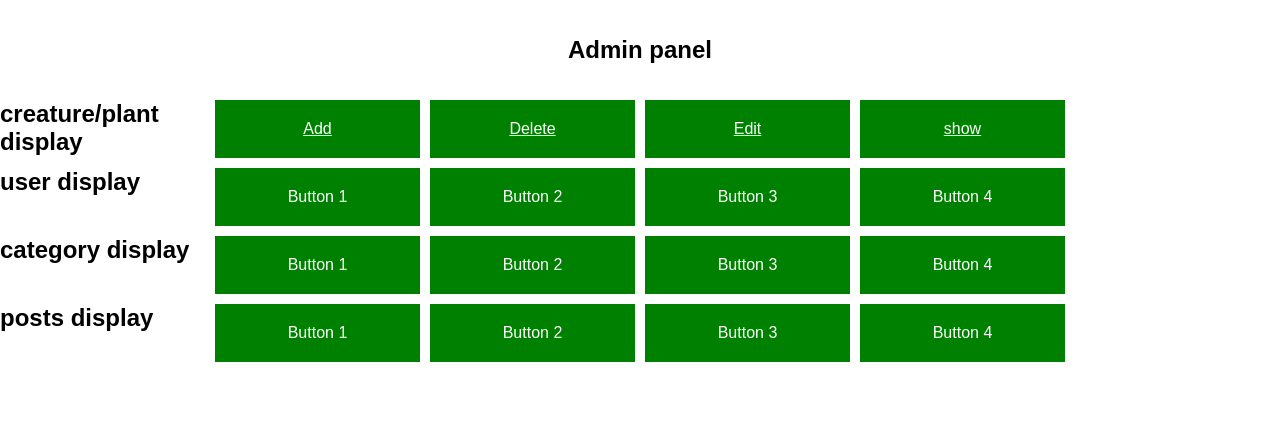
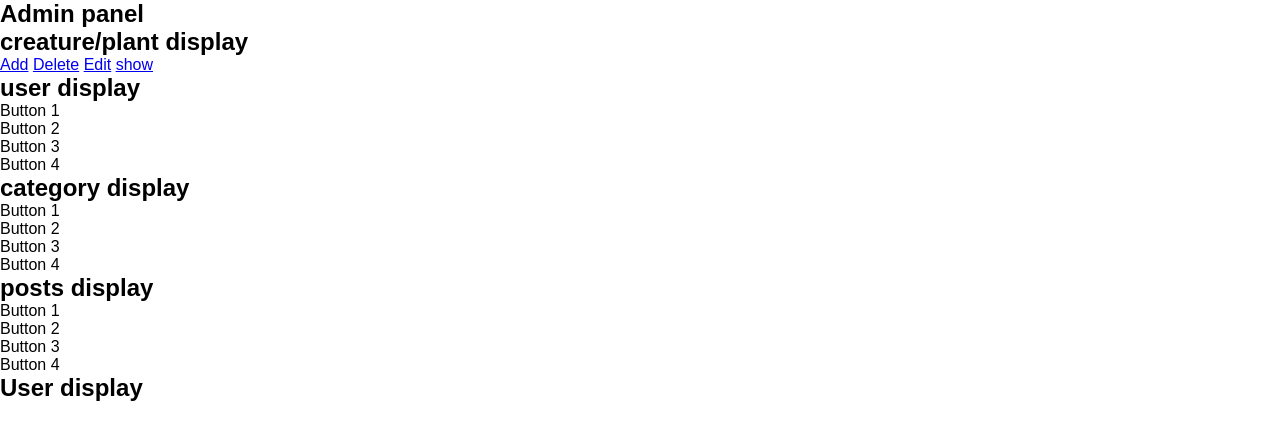
Before and after one commit to RobbertBons/Prehistoric-database, a PHP site: page /Admin.php in a window 1280 px wide. Shown: the part 133-573 px from the top of the page. Run offline with PHP 8.4, Linux system fonts and the light colour scheme.

Commit message:
niks veranderd

```diff
--- a/Admin.php
+++ b/Admin.php
@@ -35,41 +35,7 @@
     <div class="button">Button 4</div>
 </div>
 
-<style>
-  .title {
-    display: flex;
-    justify-content: center; /* Center horizontally */
-    align-items: center; /* Center vertically */
-    height: 100px; /* Set a specific height for the title section */
-  }
-
-  .title h1 {
-    margin: 0; /* Remove default margin */
-  }
-
-  .button-container {
-    display: grid;
-    grid-template-columns: repeat(6, 3fr);
-    grid-template-rows: auto auto; /* Each row will adjust to its content */
-    grid-gap: 10px; /* Adjust the gap as needed */
-  }
-
-  .button {
-    background-color: green;
-    color: #fff;
-    text-align: center;
-    padding: 20px;
-    cursor: pointer;
-    transition: background-color 0.3s;
-  }
-
-  .button:hover {
-    background-color: #808080;
-  }
-
-  /* Centering the h1 within button-container */
-  .button-container h1 {
-    text-align: center;
-    margin: 0; /* Remove default margin */
-  }
-</style>
+    <article class="users">
+        <h1>User display</h1>
+    </article>
+</section>
```
